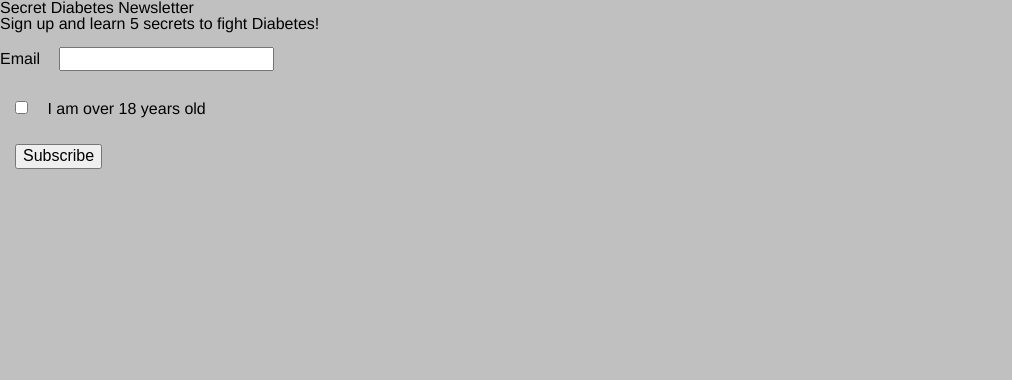
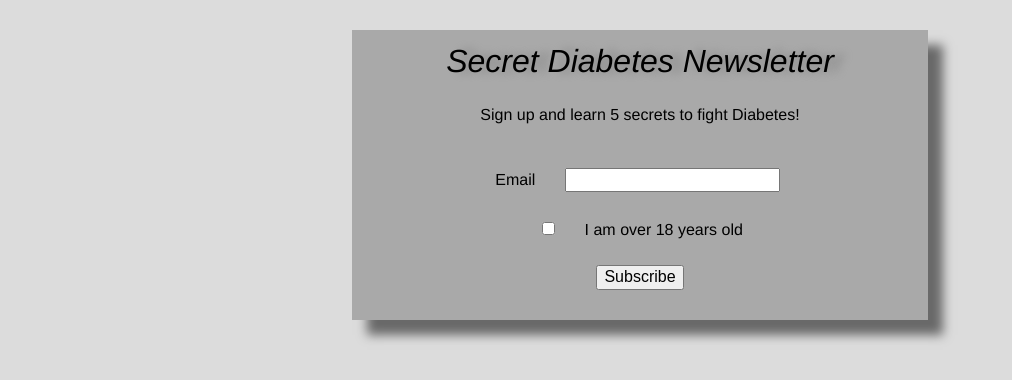
Before and after one commit to Rain-Bartolo/lab3, a plain HTML site: page index.html in a window 1280 px wide. Shown: the whole page, without its empty margins (0-1012 px from the left). Drawn offline with nearby package versions, Linux system fonts and the light colour scheme.

Commit message:
css improvements

```diff
--- a/css/screen.css
+++ b/css/screen.css
@@ -23,7 +23,26 @@ time, mark, audio, video {
 	font: inherit;
     font-family: 'Franklin Gothic Medium', 'Arial Narrow', Arial, sans-serif;
 	vertical-align: baseline;
-    background-color: #c0c0c0;
+    /*background-color: #d1d0d6;*/
+}
+body{
+    text-align: center;
+    background-color: #dcdcdc  ;
+}
+h1{
+    text-align: center;
+    text-decoration: dashed;
+    text-shadow: #808080  10px 0px 10px;
+    font-size: xx-large;
+    font-style: italic;
+}
+p{
+    text-align: center;
+}
+h1,p, ol{
+    padding: 15px;
+    text-size-adjust: 80%;
+    background-color: #a9a9a9 ;
 }
 /* HTML5 display-role reset for older browsers */
 article, aside, details, figcaption, figure,
@@ -62,6 +81,20 @@ table {
  * 2. Remove the margin in Firefox and Safari.
  */
 
+form{
+    display: inline-block;
+    justify-content: center;
+    margin: 30px;
+    width: 45vw;
+    box-shadow:15px 15px 10px #696969 ;
+    transition: .4s ease-out;
+}
+form:hover{
+    transform: scale(1.05);
+}
+label{
+    padding: 10px;
+}
 button,
 input,
 optgroup,
@@ -222,3 +255,15 @@ textarea {
   -webkit-appearance: button; /* 1 */
   font: inherit; /* 2 */
 }
+@media (max-width:750px) {
+    body{
+        background-color: #a9a9a9;
+    }
+    h1,p,ol{
+        background-color: #dcdcdc;
+    }
+    form{
+        width: 60vw;
+    }
+
+}
```
